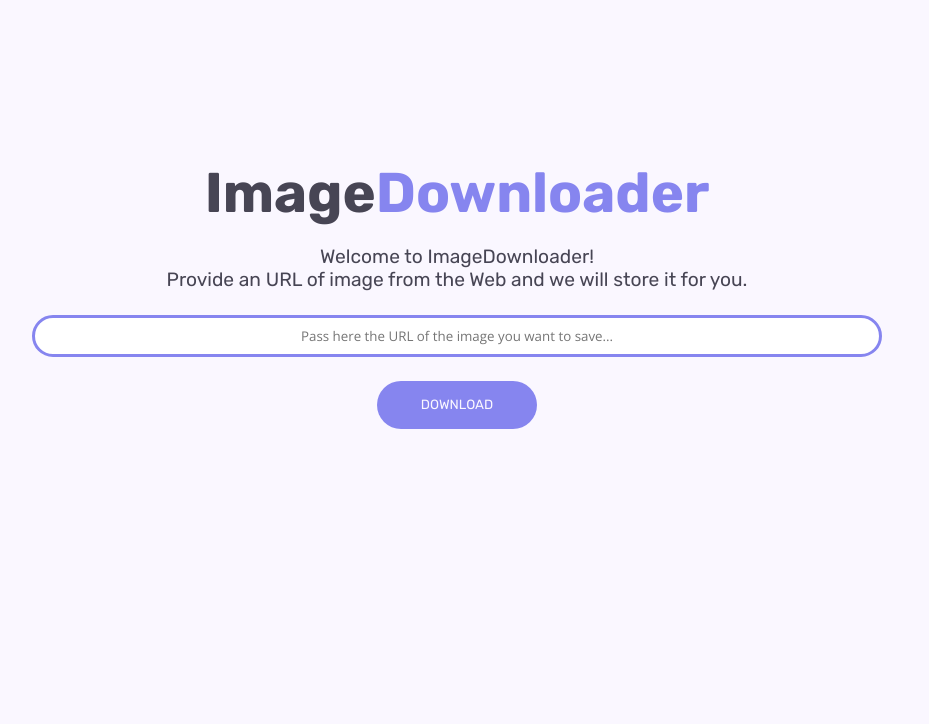
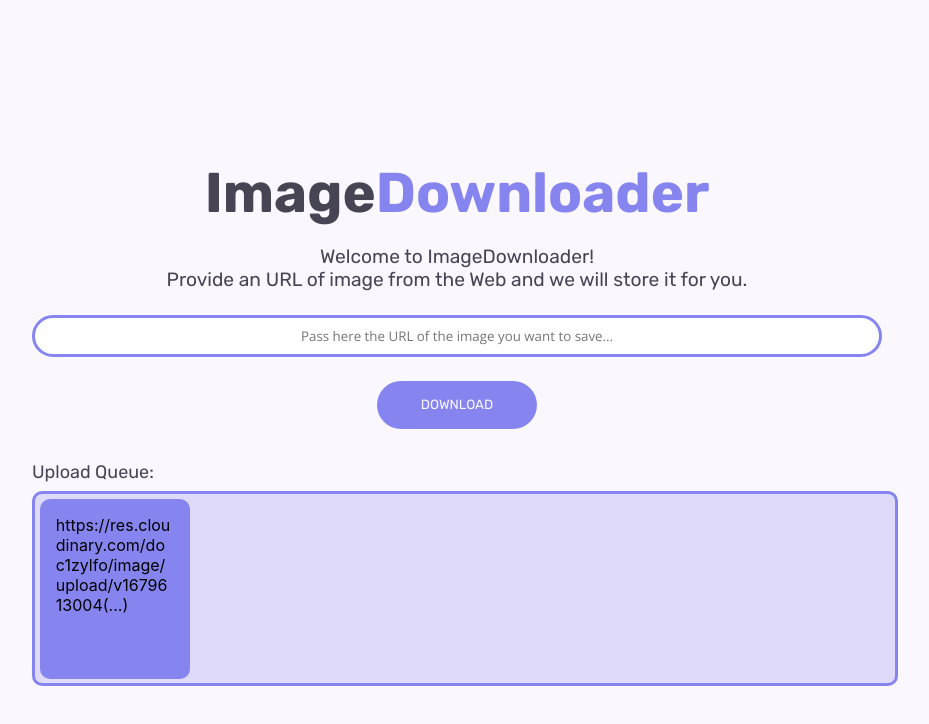
Before and after one commit to bylski/ImageDownloaderClient, a React (Create React App) app: page / in a window 1280 px wide. Both pictures are taken after a click on the button "DOWNLOAD". Shown: the top 724 px of the page, without its empty margins (183-1112 px from the left). Built offline with nearby package versions, Linux system fonts and the light colour scheme.

Commit message:
Introduce mockup queue implementation

```diff
--- a/src/App.tsx
+++ b/src/App.tsx
@@ -4,15 +4,18 @@ import styles from "./App.module.scss";
 import InputBar from "./components/InputBar/InputBar";
 import Button from "./components/Button/Button";
 import Queue from "./components/Queue/Queue";
+import AppProvider from "./store/app-provider";
 
 function App() {
   return (
+    <AppProvider>
       <main className={styles["content"]}>
         <Header />
         <InputBar />
         <Button />
         <Queue />
       </main>
+    </AppProvider>
   );
 }
 
--- a/src/components/Button/Button.tsx
+++ b/src/components/Button/Button.tsx
@@ -1,10 +1,22 @@
-import React from "react";
+import React, { useContext } from "react";
 import styles from "./styles/Button.module.scss";
+import { AppContext } from "../../store/app-context";
 
 const Button: React.FC = () => {
+  const ctx = useContext(AppContext);
+
+  const addToQueueHandler = () => {
+    ctx?.onAddToQueue({
+      title:
+        "https://res.cloudinary.com/doc1zylfo/image/upload/v1679613004/pexels-christian-heitz-842711_oqfura.jpg",
+    });
+  };
+
   return (
     <div className={styles["container"]}>
-      <button className={styles["button"]}>DOWNLOAD</button>
+      <button onClick={addToQueueHandler} className={styles["button"]}>
+        DOWNLOAD
+      </button>
     </div>
   );
 };
--- a/src/components/Queue/Queue.tsx
+++ b/src/components/Queue/Queue.tsx
@@ -1,12 +1,21 @@
-import React from "react";
+import React, { useContext, useState, useEffect } from "react";
 import styles from "./styles/Queue.module.scss";
+import QueueElement from "./QueueElement";
+import { AppContext } from "../../store/app-context";
 
 const Queue: React.FC = () => {
+  const ctx = useContext(AppContext);
+
+
+  const queueElements = ctx?.queueElements.map((item) => {
+    return <QueueElement title={item.title} />;
+  });
+
+
   return (
     <section className={styles["queue"]}>
-      <div className={styles["track"]}>
-
-      </div>
+      <span className={styles["label"]}>Upload Queue:</span>
+      <div className={styles["track"]}>{queueElements}</div>
     </section>
   );
 };
--- a/src/components/Queue/QueueElement.tsx
+++ b/src/components/Queue/QueueElement.tsx
@@ -1,13 +1,13 @@
 import React from "react";
 import styles from "./styles/QueueElement.module.scss";
+import { isPropertySignature } from "typescript";
+import { limitStr } from "../../utils/helper-functions/limitStr";
 
-const QueueElement: React.FC = () => {
+const QueueElement: React.FC<{ title: string }> = (props) => {
   return (
-    <section className={styles["queue"]}>
-      <div className={styles["track"]}>
-
-      </div>
-    </section>
+    <div className={styles["queue-element"]}>
+      <span className={styles["title"]}>{limitStr(props.title, 60)}</span>
+    </div>
   );
 };
 
--- a/src/components/Queue/styles/Queue.module.scss
+++ b/src/components/Queue/styles/Queue.module.scss
@@ -0,0 +1,41 @@
+@import "../../../styles/globals.scss";
+
+
+.queue {
+    width: 100%;
+    // TEMPORARY!
+    height: 180px;
+    // background-color: black;
+
+
+
+    margin-top: 2rem;
+}
+
+.label {
+    display: block;
+    color: $base-color;
+
+    font-family: $main-font;
+    font-size: 18px;
+
+    margin-bottom: 0.5rem;
+}
+
+.track {
+    display: flex;
+    width: 100%;
+    height: 100%;
+
+    justify-content: start;
+
+    background-color: $accent-background-color;
+
+    border: 3px solid $accent-color;
+    border-radius: 10px;
+
+    overflow-y: hidden;
+    // overflow-x: scroll;
+
+    padding: 0.3rem;
+}
--- /dev/null
+++ b/src/components/Queue/styles/QueueElement.module.scss
@@ -0,0 +1,20 @@
+@import "../../../styles/globals.scss";
+
+.queue-element {
+  box-sizing: border-box;
+
+  height: 100%;
+  width: 150px;
+
+  background-color: $accent-color;
+
+  border-radius: 10px;
+
+  margin-right: 0.3rem;
+  padding: 1rem;
+}
+
+.title {
+  overflow-wrap: break-word;
+  text-align: center;
+}
--- /dev/null
+++ b/src/store/app-context.ts
@@ -0,0 +1,11 @@
+import { createContext } from "react"
+
+type AppContextType = {
+   queueElements: Array<any>,
+   onAddToQueue(item: {title: string}): void,
+  };
+
+  const AppContext = createContext<AppContextType | null>(null);
+
+  export { AppContext };
+  export type { AppContextType };
--- /dev/null
+++ b/src/store/app-provider.tsx
@@ -0,0 +1,27 @@
+import React, { useState } from "react";
+import { AppContext, AppContextType } from "./app-context";
+
+const AppProvider: React.FC<{ children?: React.ReactNode }> = (props) => {
+  const [queueElements, setQueueElements] = useState<Array<{ title: string }>>(
+    []
+  );
+
+  const onAddToQueue = (item: { title: string }) => {
+    setQueueElements((prev) => {
+      return [...prev, item];
+    });
+  };
+
+  const AppContextValues: AppContextType = {
+    queueElements,
+    onAddToQueue,
+  };
+
+  return (
+    <AppContext.Provider value={AppContextValues}>
+      {props.children}
+    </AppContext.Provider>
+  );
+};
+
+export default AppProvider;
--- a/src/styles/globals.scss
+++ b/src/styles/globals.scss
@@ -3,6 +3,7 @@
 $accent-color: #8685EF;
 $base-color: #474554;
 $background-color: #faf7ff;
+$accent-background-color: #dfdaf9;
 
 // Fonts
 $main-font: 'Rubik', sans-serif;
--- /dev/null
+++ b/src/utils/helper-functions/limitStr.ts
@@ -0,0 +1,32 @@
+export const limitStr = (str: string, limit: number) => {
+
+    if (typeof str !== "string") {
+      return "";
+    }
+
+      let chars;
+      let limitedCharArr: string[] = [];
+      chars = str.split('');
+      let charsLength = chars.length;
+
+      for (let i = 0; i < charsLength - 1; i++) {
+        limitedCharArr.push(chars[i]);
+
+        if (charsLength <= limit) {
+          charsLength = limit;
+          return chars.join('');
+        }
+
+        if (limit <= i) {
+
+          if (chars[i-1] === "," || chars[i-1] === ".") {
+            limitedCharArr.length = limitedCharArr.length - 2;
+            limitedCharArr.push(" ")
+          }
+          break;
+        }
+      }
+
+      const limitedString = `${limitedCharArr.join('')}(...)`;
+      return limitedString;
+  }
```
Also changed, not shown: src/components/Queue/styles/QueueElement.scss (deleted). Lines whose indentation alone changed are shown as unchanged.
